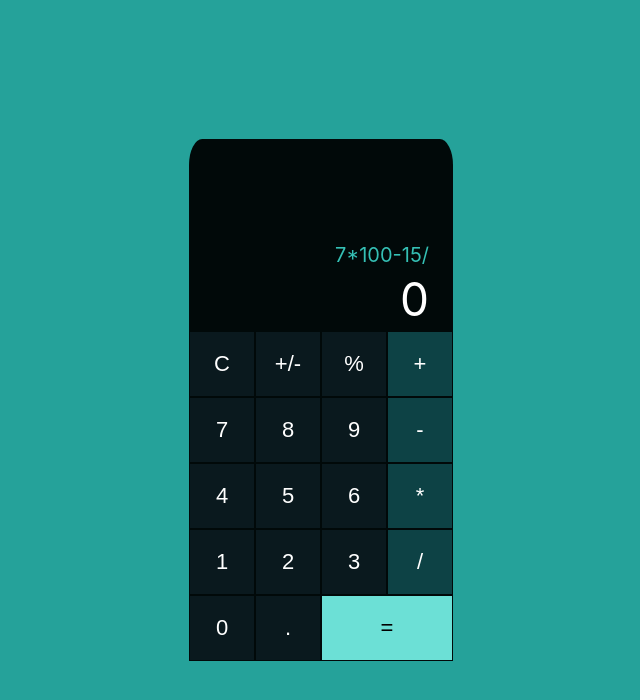
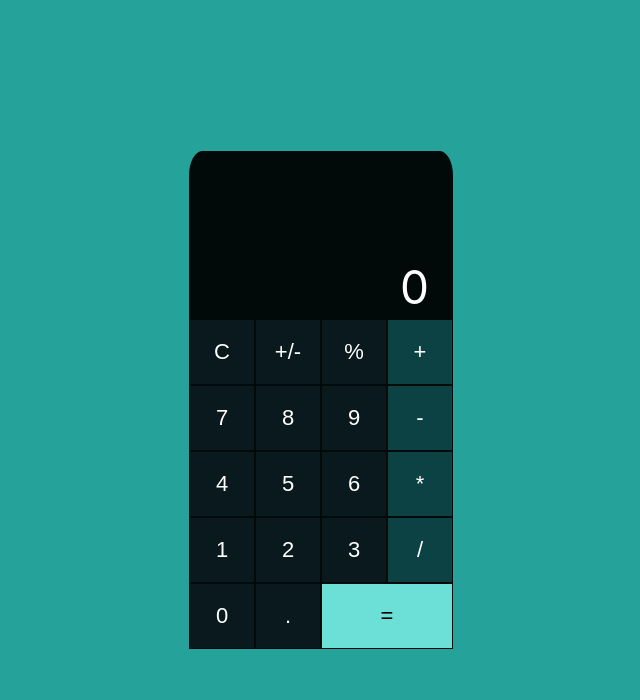
Before and after one commit to Wesley-Nunes/fcc-javascript-calculator, a React (Create React App) app: page / in a window 1280 px wide. Shown: the top 700 px of the page, without its empty margins (319-959 px from the left). Built offline with nearby package versions, Linux system fonts and the light colour scheme.

Commit message:
feat: History component receives a value prop

```diff
--- a/src/components/History/index.jsx
+++ b/src/components/History/index.jsx
@@ -1,10 +1,13 @@
 import React from 'react';
+import PropTypes from 'prop-types';
 import Output from '../Output';
 
-function History() {
-  const expression = '7*100-15/';
-
-  return <Output expression={expression} fontSize="2rem" fontColor="hsl(175, 57%, 48%)" />;
+function History({ value }) {
+  return <Output expression={value} fontSize="2rem" fontColor="hsl(175, 57%, 48%)" />;
 }
 
+History.propTypes = {
+  value: PropTypes.string.isRequired,
+};
+
 export default History;
```
